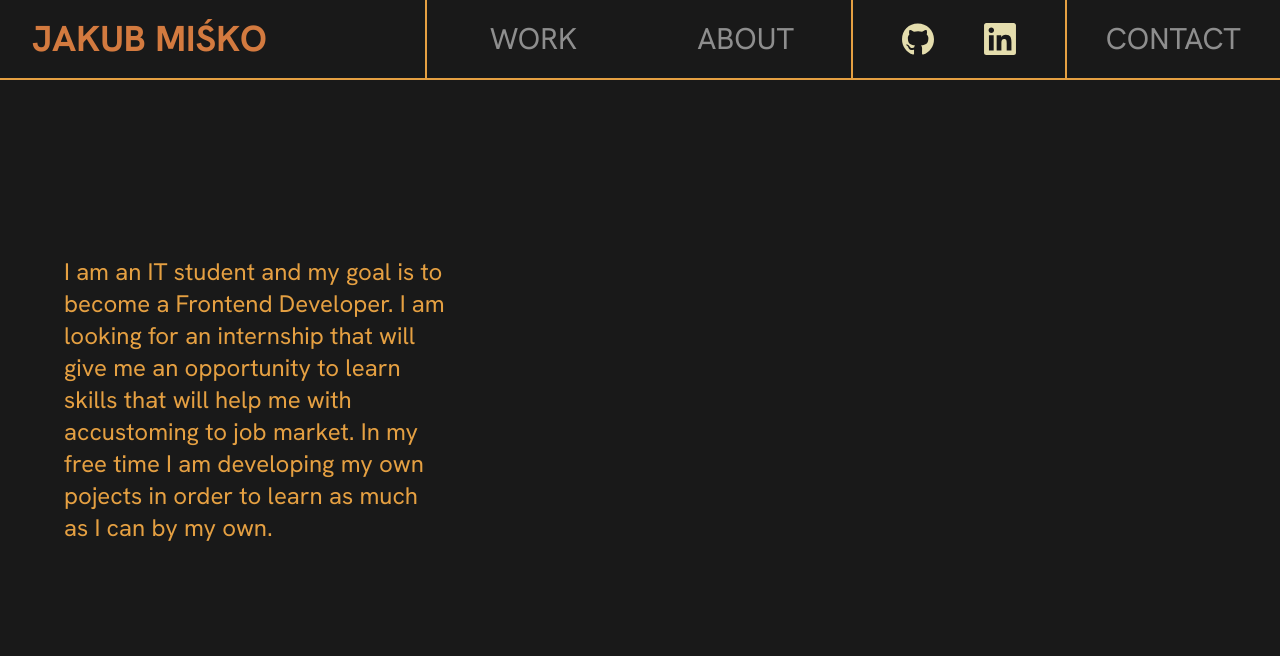
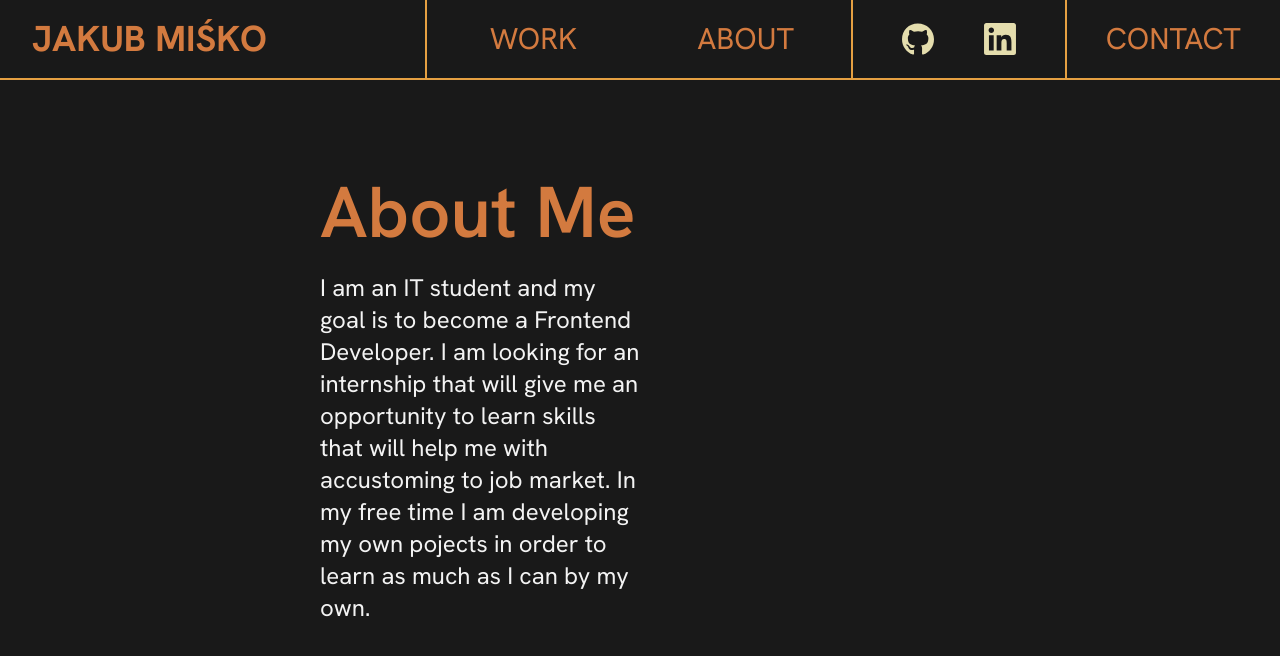
Before and after one commit to Misiek22113/Portfolio, a Next.js app: page /about in a window 1280 px wide. Shown: the top 656 px of the page. Built offline with nearby package versions, Linux system fonts and the light colour scheme.

Commit message:
add mobile version

```diff
--- a/app/about/page.tsx
+++ b/app/about/page.tsx
@@ -1,21 +1,24 @@
 import TechnologySphere from "../components/TechnologySphere/TechnologySphere";
 import TextAnimation from "../components/TextAnimation/TextAnimation";
-("use client");
 
 export default function About() {
   return (
-    <div className="flex w-full h-screen items-center justify-between bg-background-color p-16">
-      <div className="flex w-1/3">
-        {/* <TextAnimation text="About Me" /> */}
-        <h1 className="text-border-color font-normal text-2xl">
-          I am an IT student and my goal is to become a Frontend Developer. I am
-          looking for an internship that will give me an opportunity to learn
-          skills that will help me with accustoming to job market. In my free
-          time I am developing my own pojects in order to learn as much as I can
-          by my own.
-        </h1>
+    <div className="flex h-screen items-center md:justify-evenly bg-background-color ">
+      <div className="flex flex-col md:w-1/4 gap-6 px-8 md:px-0">
+        <div className="text-4xl md:text-7xl text-font-color-hoover font-semibold">
+          <TextAnimation text="About Me" />
+        </div>
+        <div className="md:w-full">
+          <h1 className="text-text-color md:font-normal md:text-2xl text-lg">
+            I am an IT student and my goal is to become a Frontend Developer. I
+            am looking for an internship that will give me an opportunity to
+            learn skills that will help me with accustoming to job market. In my
+            free time I am developing my own pojects in order to learn as much
+            as I can by my own.
+          </h1>
+        </div>
       </div>
-      <div className="">
+      <div className="md:block hidden">
         <TechnologySphere />
       </div>
     </div>
--- a/app/components/TechnologySphere/TechnologySphere.jsx
+++ b/app/components/TechnologySphere/TechnologySphere.jsx
@@ -31,7 +31,7 @@ const TechnologySphere = () => {
 
   return (
     <div className="text-font-color-hoover">
-      <span className="tagcloud inline-block items-center font-sans font-semibold text-xl"></span>
+      <span className="tagcloud inline-block items-center font-sans font-semibold text-3xl"></span>
     </div>
   );
 };
--- a/app/components/TextAnimation/TextAnimation.tsx
+++ b/app/components/TextAnimation/TextAnimation.tsx
@@ -1,3 +1,4 @@
+"use client";
 import { motion, spring, Variants } from "framer-motion";
 
 const TextAnimation = (prop: TextAnimationProp) => {
--- a/app/components/navbar/navbar.tsx
+++ b/app/components/navbar/navbar.tsx
@@ -6,6 +6,7 @@ import { useState } from "react";
 import MENU from "../../../public/navabr-icons/burger.svg";
 import CLOSE from "../../../public/navabr-icons/close.svg";
 import TextAnimation from "../TextAnimation/TextAnimation";
+import Link from "next/link";
 
 const Navbar = () => {
   const [burgerVisible, setburgerVisible] = useState(true);
@@ -15,12 +16,12 @@ const Navbar = () => {
   };
 
   return (
-    <div className="md:navbar-wrapper bg-background-color text-font-color-basic">
+    <div className="md:navbar-wrapper bg-background-color text-font-color-hoover">
       <div className="md:hidden bg-background-color flex w-full h-[10%] fixed justify-between top-0 left-0 z-50 mobile-border px-6">
         <div className="md:hidden flex justify-center items-center">
-          <h1 className="text-2xl text-font-color-hoover font-bold">
+          <Link href="/" className="text-2xl text-font-color-hoover font-bold">
             JAKUB MIŚKO
-          </h1>
+          </Link>
         </div>
         <div className="flex justify-center items-center">
           <Image
@@ -41,9 +42,12 @@ const Navbar = () => {
         }`}
       >
         <div className="hidden items-center md:flex md:desktop-border">
-          <div className="pl-8 text-4xl text-font-color-hoover font-bold">
+          <Link
+            href="/"
+            className="pl-8 text-4xl text-font-color-hoover font-bold"
+          >
             <TextAnimation text="JAKUB MIŚKO" />
-          </div>
+          </Link>
         </div>
         <div className="flex justify-evenly items-center mobile-border md:desktop-border md:border-r-0">
           <h1 className="text-3xl hover:text-font-color-hoover duration-300">
@@ -51,9 +55,12 @@ const Navbar = () => {
           </h1>
         </div>
         <div className="flex justify-evenly items-center mobile-border md:desktop-border">
-          <h1 className="text-3xl hover:text-font-color-hoover duration-300">
+          <Link
+            href="/about"
+            className="text-3xl hover:text-font-color-hoover duration-300"
+          >
             ABOUT
-          </h1>
+          </Link>
         </div>
         <div className="flex justify-evenly items-center text-center mobile-border md:desktop-border">
           <Image
--- a/app/globals.css
+++ b/app/globals.css
@@ -7,7 +7,7 @@
 
 @layer components {
   .navbar-list {
-    @apply grid grid-cols-navbar top-0 grid-rows-1 border-b-2 border-solid border-b-border-color h-20;
+    @apply grid grid-cols-navbar top-0 grid-rows-1 border-b-2 border-solid border-b-border-color h-20 fixed;
   }
 
   .mobile-navabr-list {
--- a/tailwind.config.js
+++ b/tailwind.config.js
@@ -13,10 +13,12 @@ module.exports = {
       mono: ["ui-monospace", "SFMono-Regular"],
     },
     colors: {
+      "text-color": "#F3F3F3",
       "background-color": "#191919",
       "font-color-basic": "#8E8E8E",
       "font-color-hoover": "#d37a3f",
       "border-color": "#e5a042",
+      "icon-color": "#E4DDAD",
     },
     extend: {
       gridTemplateColumns: {
```
